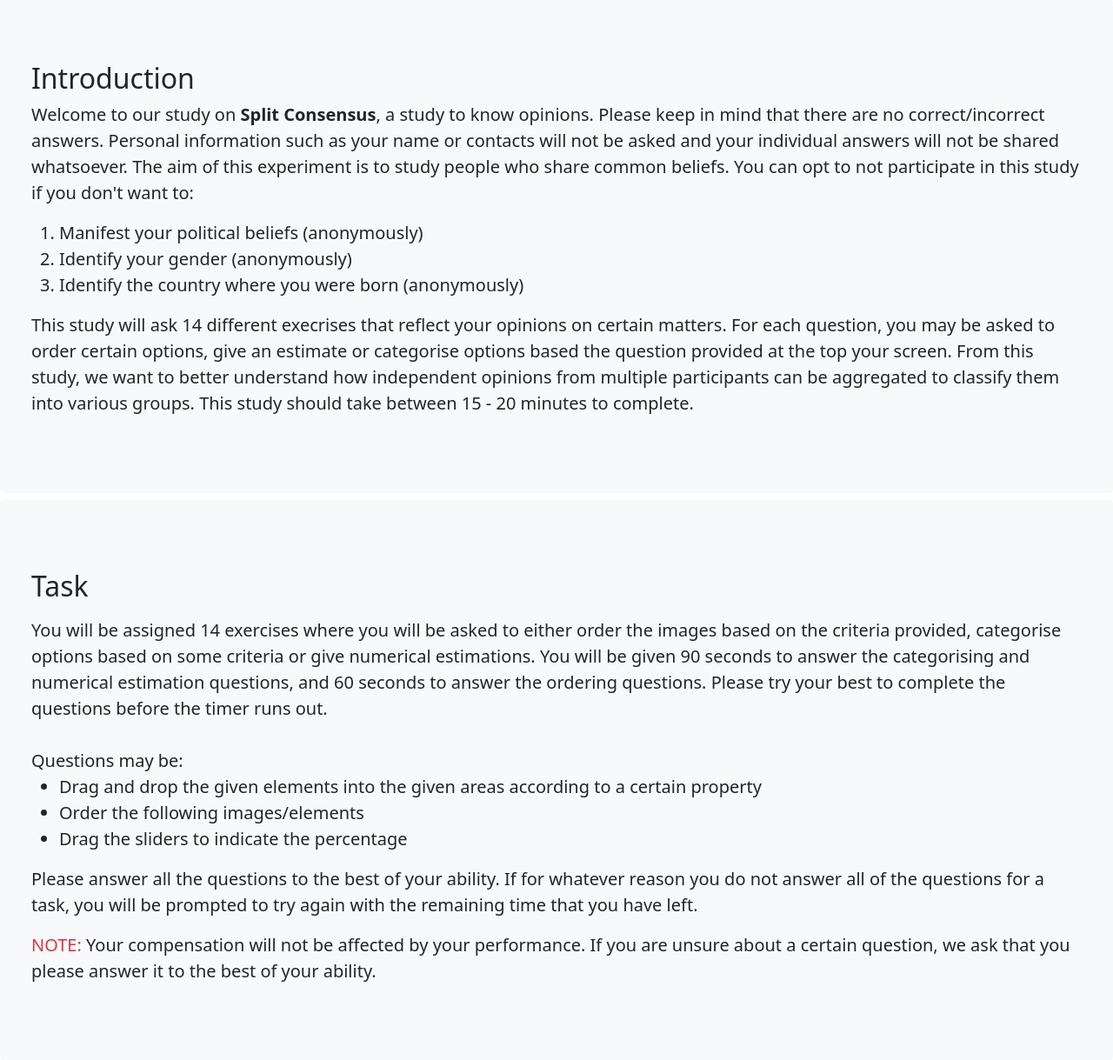
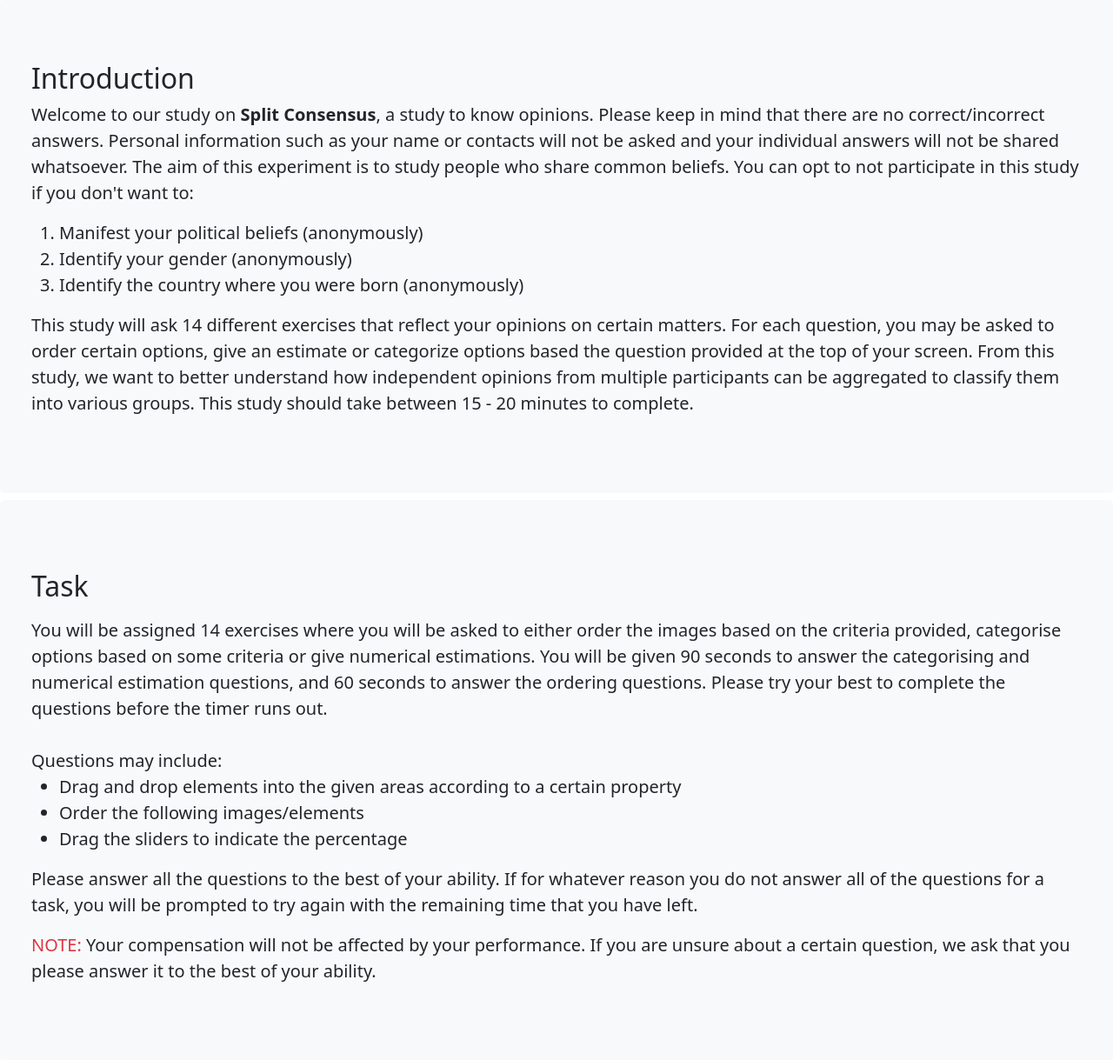
Before and after one commit to kiwipeace01/Sample, a Node server app: page / in a window 1280 px wide. Shown: the part 85-1304 px from the top of the page at 87% size. Run offline with Node 20, Linux system fonts and the light colour scheme; some libraries are stand-ins or nearby versions.

Commit message:
Update index.twig

```diff
--- a/views/index.twig
+++ b/views/index.twig
@@ -53,8 +53,8 @@
             <li>Identify the country where you were born (anonymously)</li>
           </ol>
           </p>
-          <p class="fs-5">This study will ask 14 different execrises that reflect your opinions on certain matters.
-          For each question, you may be asked to order certain options, give an estimate or categorise options based the question provided at the top your screen.
+          <p class="fs-5">This study will ask 14 different exercises that reflect your opinions on certain matters.
+          For each question, you may be asked to order certain options, give an estimate or categorize options based the question provided at the top of your screen.
           From this study, we want to better understand how independent opinions from multiple
           participants can be aggregated to classify them into various groups.
           This study should take between 15 - 20 minutes to complete.</p>
@@ -66,9 +66,9 @@
           You will be assigned 14 exercises where you will be asked to either order the images based on the criteria provided, categorise options based on some criteria or give numerical estimations. You will be given 90 seconds to answer the categorising and numerical estimation questions, and 60 seconds to answer the ordering questions. Please try your best to complete the questions before the timer runs out.
           <br>
           <br>
-          Questions may be:
+          Questions may include:
           <ul>
-          <li>Drag and drop the given elements into the given areas according to a certain property</li>
+          <li>Drag and drop elements into the given areas according to a certain property</li>
           <li>Order the following images/elements</li>
           <li>Drag the sliders to indicate the percentage</li>
           </ul>
```
